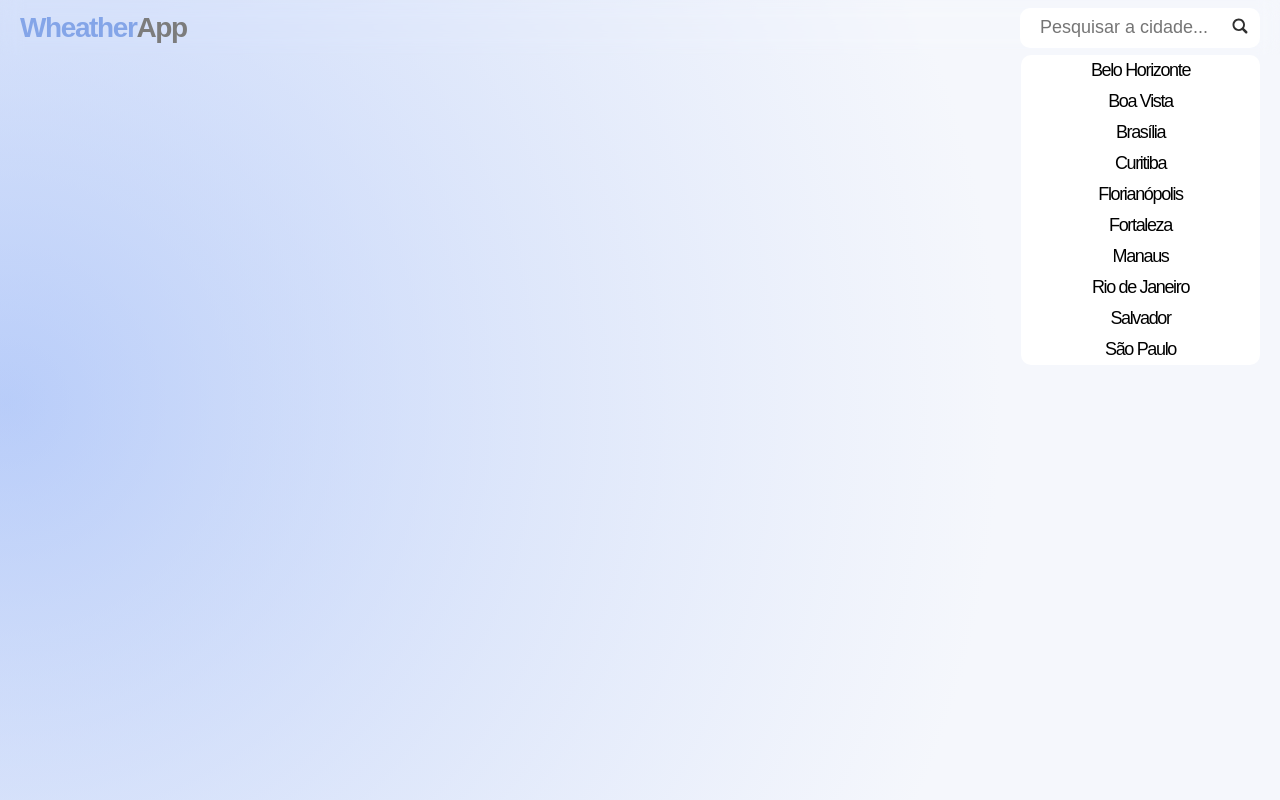
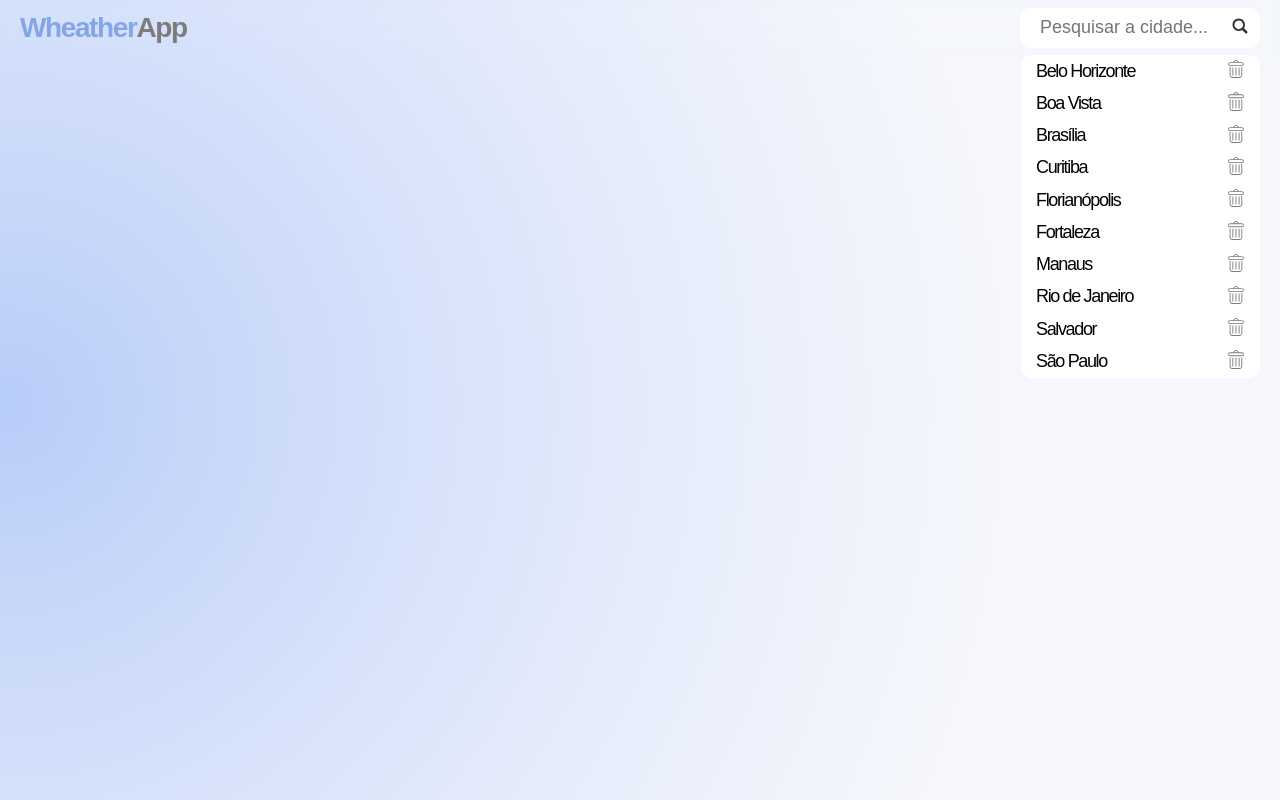
Before and after one commit to Carlos-Melo3/wheather-app, a Next.js app: page / in a window 1280 px wide. Both pictures are taken after a click on the element 1240 px from the left and 27 px from the top of the page. Built offline with nearby package versions, Linux system fonts and the light colour scheme.

Commit message:
chore: Inserindo função de remover cidade do dropdown

```diff
--- a/components/Header/Header.module.css
+++ b/components/Header/Header.module.css
@@ -49,10 +49,10 @@
 
 .itemsDropdown {
   display: flex;
-  justify-content: center;
+  justify-content: start;
   align-items: center;
   width: 100%;
-  padding: 5px 0px;
+  padding: 5px 15px;
   font-family: Varela Round,sans-serif;
   cursor: pointer;
   pointer-events: auto;
@@ -81,6 +81,10 @@
   padding: 0 10px;
 }
 
-.searchIcon {
+.element {
+  width: 100%;
+}
+
+.icon {
   width: 20px;
 }
--- a/components/Header/index.tsx
+++ b/components/Header/index.tsx
@@ -1,6 +1,7 @@
 import React from "react";
 import TextField from "../TextField";
 import styles from "./Header.module.css";
+import { ValueContext } from "@/context/value";
 
 interface HeaderProps {
   onChange?: (event: React.ChangeEvent<HTMLInputElement>) => void;
@@ -12,6 +13,7 @@ interface HeaderProps {
   onClick?: () => void;
   elements?: string[];
   onElement?: (element: string) => void;
+  onRemove?: () => void;
 };
 
 export default function Header({
@@ -24,8 +26,10 @@ export default function Header({
   elements,
   onElement,
   onClick,
+  onRemove,
 }: HeaderProps) {
   const [showDropdown, setShowDropdown] = React.useState(false);
+  const { removeCity } = React.useContext(ValueContext);
 
   const handleTextFieldClick = () => {
     setShowDropdown(true);
@@ -38,6 +42,10 @@ export default function Header({
   const handleElementClick = (city: string) => {
     setShowDropdown(false);
     onElement?.(city);
+  };
+
+  const handleRemoveElement = (element: string) => {
+    removeCity(element);
   };
 
   return (
@@ -55,14 +63,17 @@ export default function Header({
             onKeyDown={onKeyDown}
             disabled={disabled}
           />
-          <div onClick={onClick} className={styles.searchIcon}>
+          <div onClick={onClick} className={styles.icon}>
             <img src="/icon/searchIcon.svg"/>
           </div>
         </div>
         <div className={`${styles.dropdown} ${showDropdown ? styles.dropdownOpen : styles.dropdownClose}`} onMouseOver={handleTextFieldClick} onMouseOut={handleTextFieldBlur}>
           {elements?.map((element) => (
-            <div className={styles.itemsDropdown} key={element} onClick={() => handleElementClick(element)}>
-              <p>{element}</p>
+            <div className={styles.itemsDropdown} key={element}>
+              <p onClick={() => handleElementClick(element)} className={styles.element}>{element}</p>
+              <div onClick={() => handleRemoveElement(element)} className={styles.icon}>
+                <img src="/icon/removeIcon.svg"/>
+              </div>
             </div>
           ))}
         </div>
--- a/context/value.tsx
+++ b/context/value.tsx
@@ -1,9 +1,11 @@
 import { WheatherInfo } from "@/config/interface";
 import React from "react";
+import { classicNameResolver } from "typescript";
 
 interface ValueContextInfo {
   cities: string[];
   saveCity: (city: string) => void;
+  removeCity: (city: string) => void;
   wheather: WheatherInfo | undefined;
   setWheather: React.Dispatch<React.SetStateAction<WheatherInfo | undefined>>;
 }
@@ -40,8 +42,16 @@ export function ValueProvider({ children }: ValueProviderProps) {
     }
   };
 
+  const removeCity = (city: string) => {
+    if(cities.includes(city)) {
+      const result = cities.filter(element => element !== city);
+      console.log(result);
+      setCities(result);
+    }
+  };
+
   return (
-    <ValueContext.Provider value={{ cities, saveCity, wheather, setWheather }}>
+    <ValueContext.Provider value={{ cities, saveCity, removeCity, wheather, setWheather }}>
       {children}
     </ValueContext.Provider>
   );
--- a/package.json
+++ b/package.json
@@ -16,10 +16,12 @@
     "next": "13.3.0",
     "react": "18.2.0",
     "react-dom": "18.2.0",
+    "react-lottie": "^1.2.3",
     "react-router-dom": "^6.10.0",
     "typescript": "5.0.4"
   },
   "devDependencies": {
+    "@types/react-lottie": "^1.2.6",
     "dotenv": "^16.0.3"
   }
 }
--- a/pages/index.tsx
+++ b/pages/index.tsx
@@ -20,7 +20,7 @@ import Loading from "@/components/Loading";
 export default function Home() {
   const [city, setCity] = React.useState("");
   const [status, setStatus] = React.useState(WeatherStatus.SUCCESS);
-  const { cities, saveCity, wheather, setWheather } =
+  const { cities, saveCity, removeCity, wheather, setWheather } =
     React.useContext(ValueContext);
 
   const onChangeCityInput = (event: React.ChangeEvent<HTMLInputElement>) => {
--- a/utils/functions.tsx
+++ b/utils/functions.tsx
@@ -12,8 +12,8 @@ export const getWeekDay = (milliseconds: number, timezone: number) => {
   return weekday[new Date((milliseconds + timezone) * 1000).getDay()];
 };
 
-export const getTime = (milliseconds: number, timezone: number) => {
-  const time = new Date((milliseconds + timezone) * 1000)
+export const getTime = (dt: number, timezone: number) => {
+  const time = new Date((dt + timezone) * 1000)
     .toISOString()
     ?.match(/\d{2}:\d{2}/)
     ?.toString();
```
Also changed, not shown: public/icon/removeIcon.svg (added), 1 other file (tests, documents, lock files or other folders).
